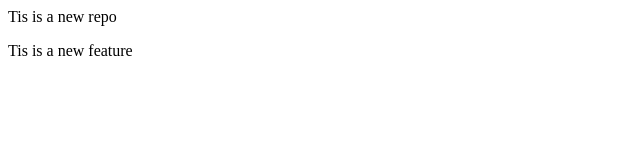
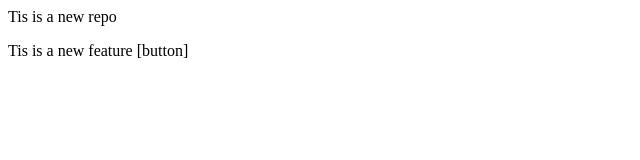
Before and after one commit to serajsid786/localrepo, a plain HTML site: page index.html in a window 1280 px wide. Shown: the full height of the page, 0-640 px from the left. Drawn offline with Linux system fonts and the light colour scheme.

Commit message:
Add button

```diff
--- a/index.html
+++ b/index.html
@@ -1,2 +1,2 @@
 <p>Tis is a new repo</p>
-<p>Tis is a new feature</p>
+<p>Tis is a new feature [button]</p>
```
